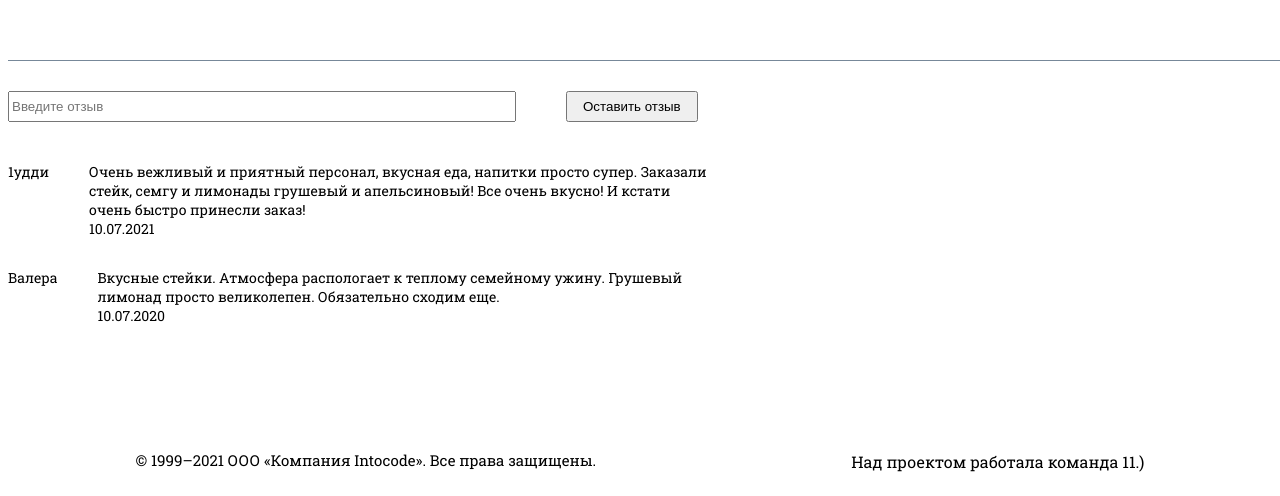
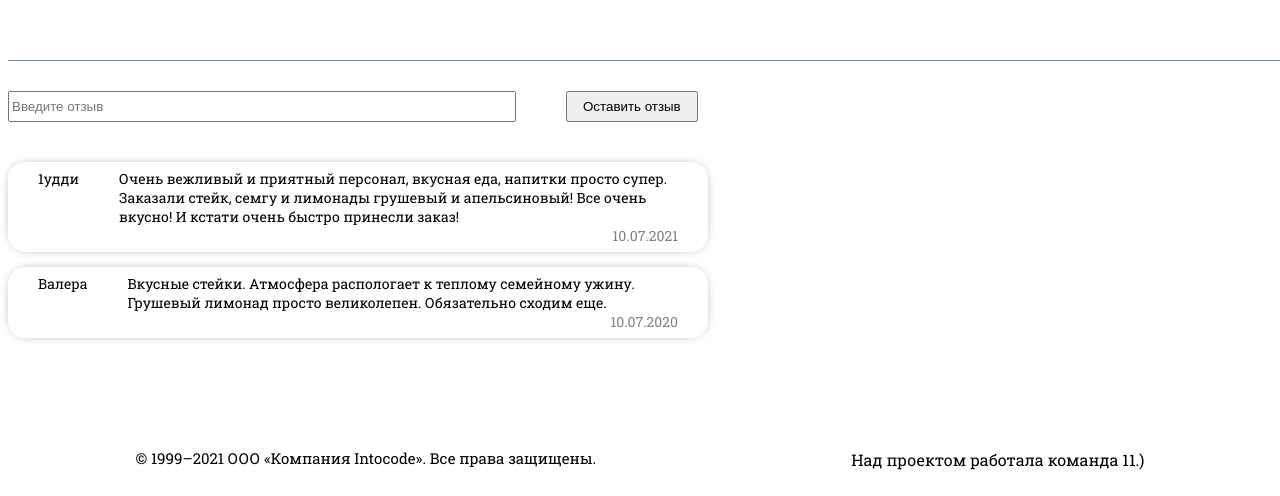
Before and after one commit to linkoln-1/into-zorro-react-app, a React (Create React App) app: page /1 in a window 1280 px wide. Shown: the part 1554-2050 px from the top of the page. Built offline with nearby package versions, Linux system fonts and the light colour scheme; data requests are answered from the project's data file; grey boxes are pictures that could not be loaded.

Commit message:
Стилизация отзывов

```diff
--- a/db.json
+++ b/db.json
@@ -205,14 +205,10 @@
       "text": "Не понравилось"
     },
     {
-      "text": "qwert",
-      "date": "12.07.2021",
-      "id": 6
-    },
-    {
-      "text": "qwert",
-      "date": "12.07.2021",
-      "id": 7
+      "cafeId": 1,
+      "text": "",
+      "date": "14.07.2021",
+      "id": 5
     }
   ]
 }
--- a/src/Components/Reviews/Users/User.jsx
+++ b/src/Components/Reviews/Users/User.jsx
@@ -15,7 +15,7 @@ function User (props) {
             <div>
               {review.text}
             </div>
-            <div>
+            <div className={styles.date}>
               {review.date}
             </div>
           </div>
--- a/src/Components/Reviews/styles.module.css
+++ b/src/Components/Reviews/styles.module.css
@@ -16,8 +16,16 @@
 }
 
 .reviewBlock {
+    padding: 7px 30px;
     display: flex;
-    margin-bottom: 30px;
+    margin-bottom: 15px;
+    box-shadow: 0px 0px 14px -8px black;
+    border-radius: 17px;
+}
+
+.date {
+    color: gray;
+    text-align: end;
 }
 
 .user {
```
